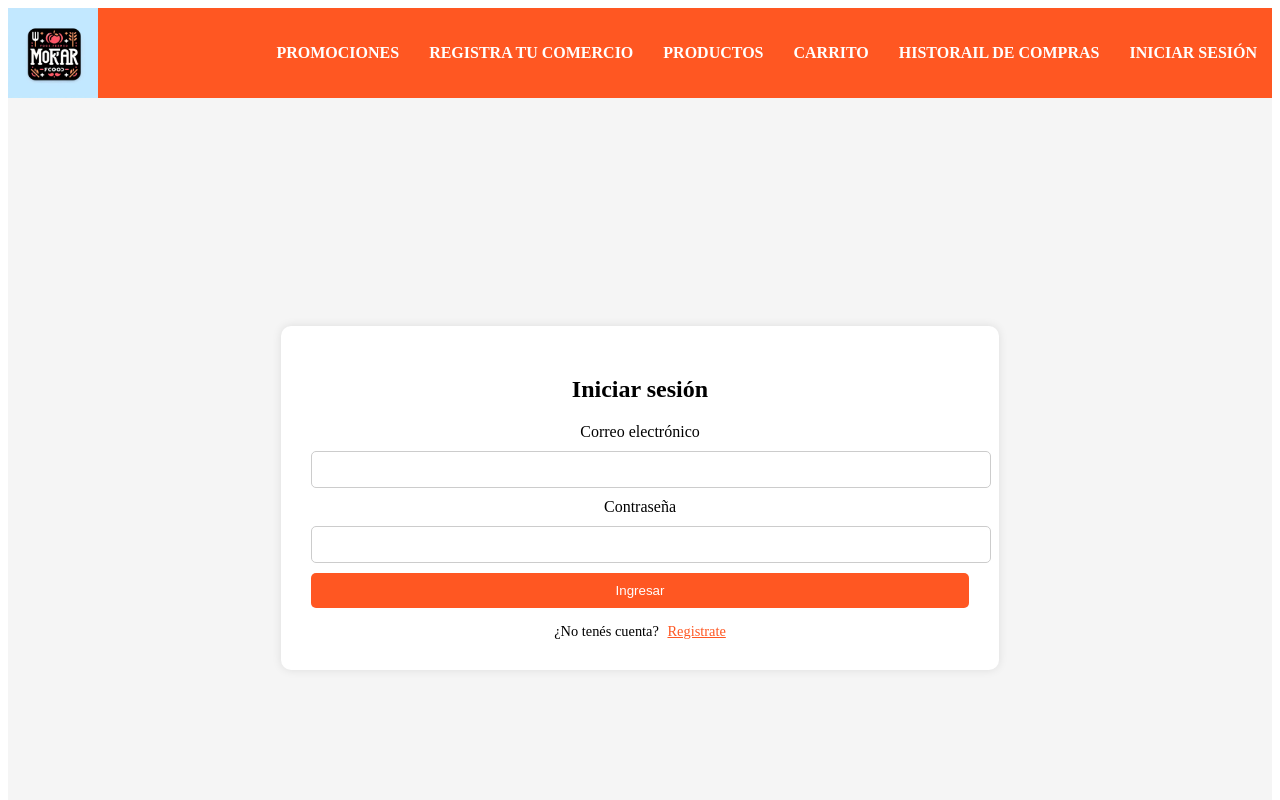
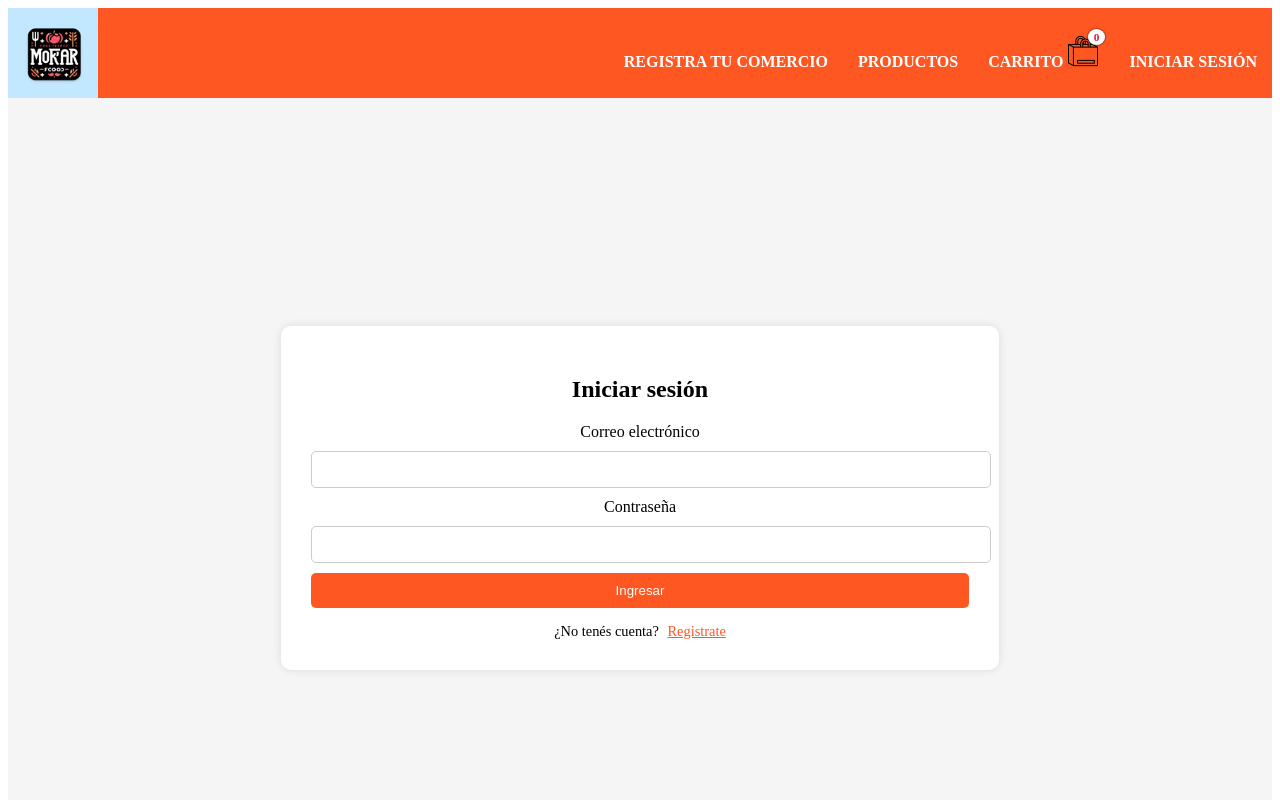
Before and after one commit to Kevuchi/PNT2_proyec, a Vue app: page /login in a window 1280 px wide. Shown: the top 800 px of the page. Built offline with nearby package versions, Linux system fonts and the light colour scheme.

Commit message:
agregamos-contador-carrito

```diff
--- a/src/App.vue
+++ b/src/App.vue
@@ -5,17 +5,25 @@
     <nav class="navbar">
       <div class="logo" @click="irAHome"><img src="./imagenes/logo.png" alt="logo-morfar"></div>
       <div class="nav-links">
+        <!--
         <router-link to="/promociones">Promociones</router-link>
+        -->
         <router-link to="/registra-comercio">Registra tu comercio</router-link>
         <router-link to="/productos">Productos</router-link>
-        <router-link to="/carrito">Carrito</router-link>
-        <router-link to="/historial">Historail de compras</router-link>
+
+        <router-link to="/carrito" class="carrito-wrapper">
+          Carrito
+          <img src="./imagenes/bolsa-de-papel.png" alt="Carrito" class="icono-carrito" />
+          <span class="contador-carrito">{{ carrito.cantidadTotal }}</span>
+        </router-link>
+
         <div class="usuario-dropdown" v-if="usuarioStore.estaLogueado">
           <span class="usuario-trigger">
             Bienvenido {{ usuarioStore.getUser.nombre }}
           </span>
           <div class="dropdown-menu">
             <a @click="hacerLogout">Cerrar sesión</a>
+            <a @click="irAHistorial">Compras realizadas</a>
           </div>
         </div>
         <router-link v-else to="/login">Iniciar sesión</router-link>
@@ -48,8 +56,10 @@
 <script setup>
 
 //para usar Pinia
-import { useUsuarioStore } from './stores/usuarioStore'
+import { useUsuarioStore } from './stores/usuarioStore';
+import { useCarritoStore } from './stores/carritoStore';
 const usuarioStore = useUsuarioStore()
+const carrito = useCarritoStore()
 
 //para el router de navegación
 import { useRouter } from 'vue-router'
@@ -64,6 +74,10 @@ function hacerLogout() {
   usuarioStore.cerrarSesion()
   console.log(usuarioStore.getUser)
   router.push('/login')
+}
+
+function irAHistorial(){
+  router.push('/historial')
 }
 
 </script>
@@ -132,7 +146,7 @@ function hacerLogout() {
   display: none;
   position: absolute;
   background-color: white;
-  min-width: 120px;
+  min-width: 150px;
   right: 0;
   top: 100%;
   box-shadow: 0px 4px 8px rgba(0, 0, 0, 0.2);
@@ -189,5 +203,29 @@ function hacerLogout() {
   font-size: 0.9rem;
 }
 
+/*Para carrito*/
+.carrito-wrapper {
+  position: relative;
+  display: inline-block;
+}
+
+.icono-carrito {
+  width: 32px;
+  height: 32px;
+  cursor: pointer;
+}
+
+.contador-carrito {
+  position: absolute;
+  top: -6px;
+  right: -6px;
+  background-color: white;
+  color:  crimson;
+  font-size: 0.7rem;
+  padding: 2px 6px;
+  border-radius: 50%;
+  font-weight: bold;
+  box-shadow: 0 0 2px black;
+}
 
 </style>
```
Also changed, not shown: src/imagenes/bolsa-de-papel.png (added).
